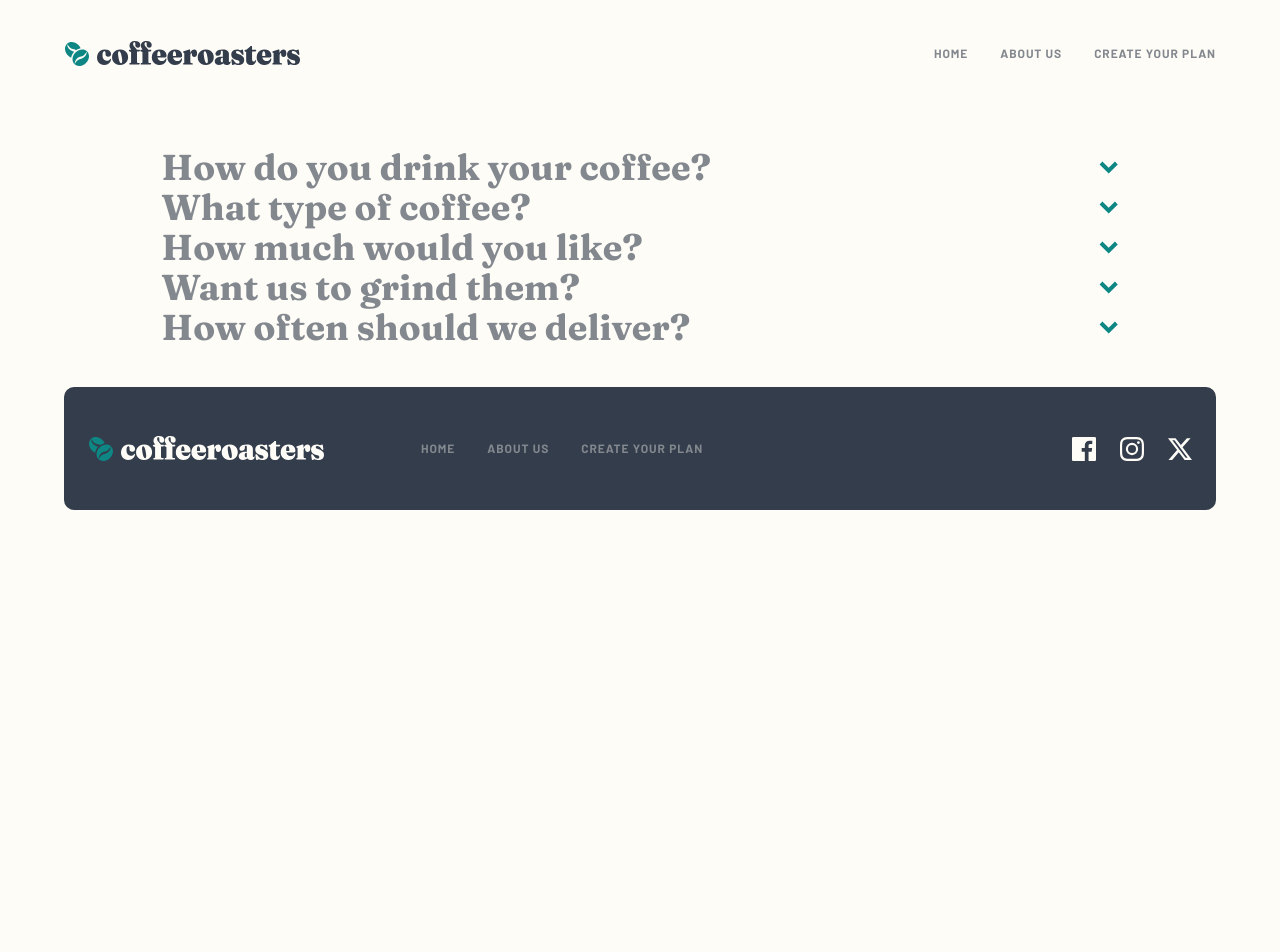
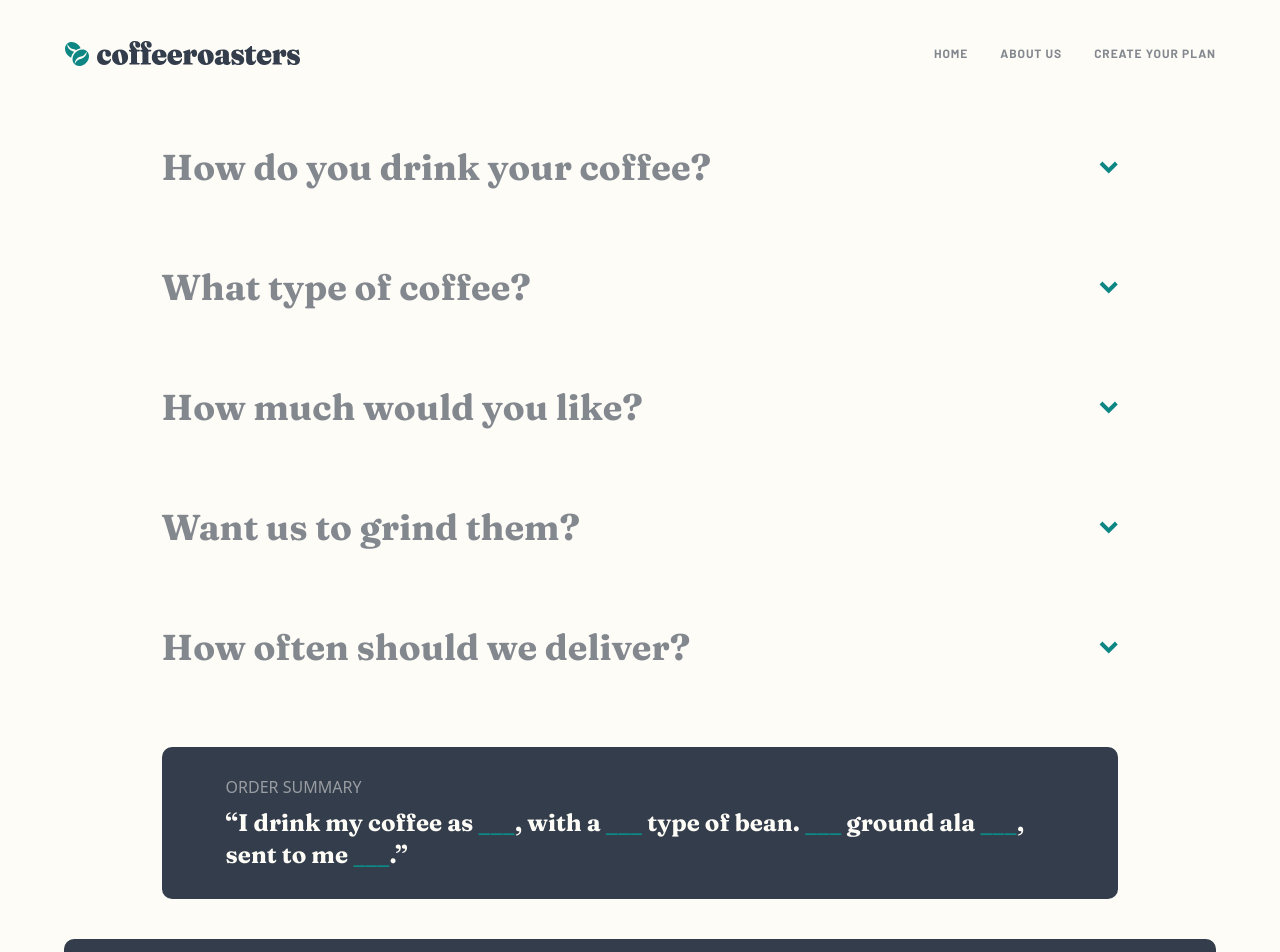
Before and after one commit to zetmosoma10/coffee-roasters, a React (Vite) app: page /plan in a window 1280 px wide. Shown: the top 952 px of the page. Before the commit the page ends 800 px from the top, so only its background shows below. Built offline with nearby package versions, Linux system fonts and the light colour scheme.

Commit message:
Build OrderSummary

```diff
--- a/src/constance.ts
+++ b/src/constance.ts
@@ -98,9 +98,9 @@ export const coffeeQuestions = [
     icon: arrowDown,
     isOpen: false,
     answers: [
-      { type: "preferences", answer: "capsule" },
-      { type: "preferences", answer: "filter" },
-      { type: "preferences", answer: "expresso" },
+      { type: "preferences", answer: "Capsule" },
+      { type: "preferences", answer: "Filter" },
+      { type: "preferences", answer: "Expresso" },
     ],
   },
   {
--- a/src/sections/plan/OrderCoffee.tsx
+++ b/src/sections/plan/OrderCoffee.tsx
@@ -1,5 +1,6 @@
 import { useState } from "react";
 import { coffeeQuestions } from "../../constance";
+import OrderSummary from "./OrderSummary";
 import Input from "./Input";
 
 const OrderCoffee = () => {
@@ -11,7 +12,6 @@ const OrderCoffee = () => {
     grindOption: "",
     deliveries: "",
   });
-  console.log(coffeeData);
 
   const handleChange = (event: React.ChangeEvent<HTMLInputElement>) => {
     const { name, value } = event.target;
@@ -34,7 +34,7 @@ const OrderCoffee = () => {
     <div className="max-container grid ">
       <form className="m-10">
         {questionsData.map((item, index) => (
-          <div key={item.question}>
+          <div key={item.question} className="mb-24 md:mb-[100px] lg:mb-20">
             <div
               onClick={() => handleToggle(index)}
               className="flex items-center justify-between"
@@ -42,7 +42,11 @@ const OrderCoffee = () => {
               <h3 className="font-bold text-grey text-2xl md:text-3xl lg:text-4xl cursor-pointer">
                 {item.question}
               </h3>
-              <img src={item.icon} alt="" />
+              <img
+                className={`${item.isOpen && "rotate-180"}`}
+                src={item.icon}
+                alt=""
+              />
             </div>
             {item.isOpen && (
               <div className="flex items-center space-x-3">
@@ -59,6 +63,7 @@ const OrderCoffee = () => {
             )}
           </div>
         ))}
+        <OrderSummary coffeeData={coffeeData} />
       </form>
     </div>
   );
--- /dev/null
+++ b/src/sections/plan/OrderSummary.tsx
@@ -0,0 +1,47 @@
+interface Props {
+  coffeeData: {
+    preferences: string;
+    beanType: string;
+    quantity: string;
+    grindOption: string;
+    deliveries: string;
+  };
+}
+
+const OrderSummary = ({ coffeeData }: Props) => {
+  return (
+    <div
+      className="bg-dark_grey text-light_cream rounded-[10px] py-8 px-6
+        md:py-7 md:px-10 lg:px-16"
+    >
+      <span className="block text-sm lg:text-base opacity-50 uppercase">
+        Order Summary
+      </span>
+      <h4 className="font-bold text-2xl pt-2">
+        “I drink my coffee as{" "}
+        <span className="text-dark_cyan">
+          {coffeeData.preferences ? coffeeData.preferences : "___"}
+        </span>
+        , with a{" "}
+        <span className="text-dark_cyan">
+          {coffeeData.beanType ? coffeeData.beanType : "___"}
+        </span>{" "}
+        type of bean.{" "}
+        <span className="text-dark_cyan">
+          {coffeeData.quantity ? coffeeData.quantity : "___"}
+        </span>{" "}
+        ground ala{" "}
+        <span className="text-dark_cyan">
+          {coffeeData.grindOption ? coffeeData.grindOption : "___"}
+        </span>
+        , sent to me{" "}
+        <span className="text-dark_cyan">
+          {coffeeData.deliveries ? coffeeData.deliveries : "___"}
+        </span>
+        .”
+      </h4>
+    </div>
+  );
+};
+
+export default OrderSummary;
```
